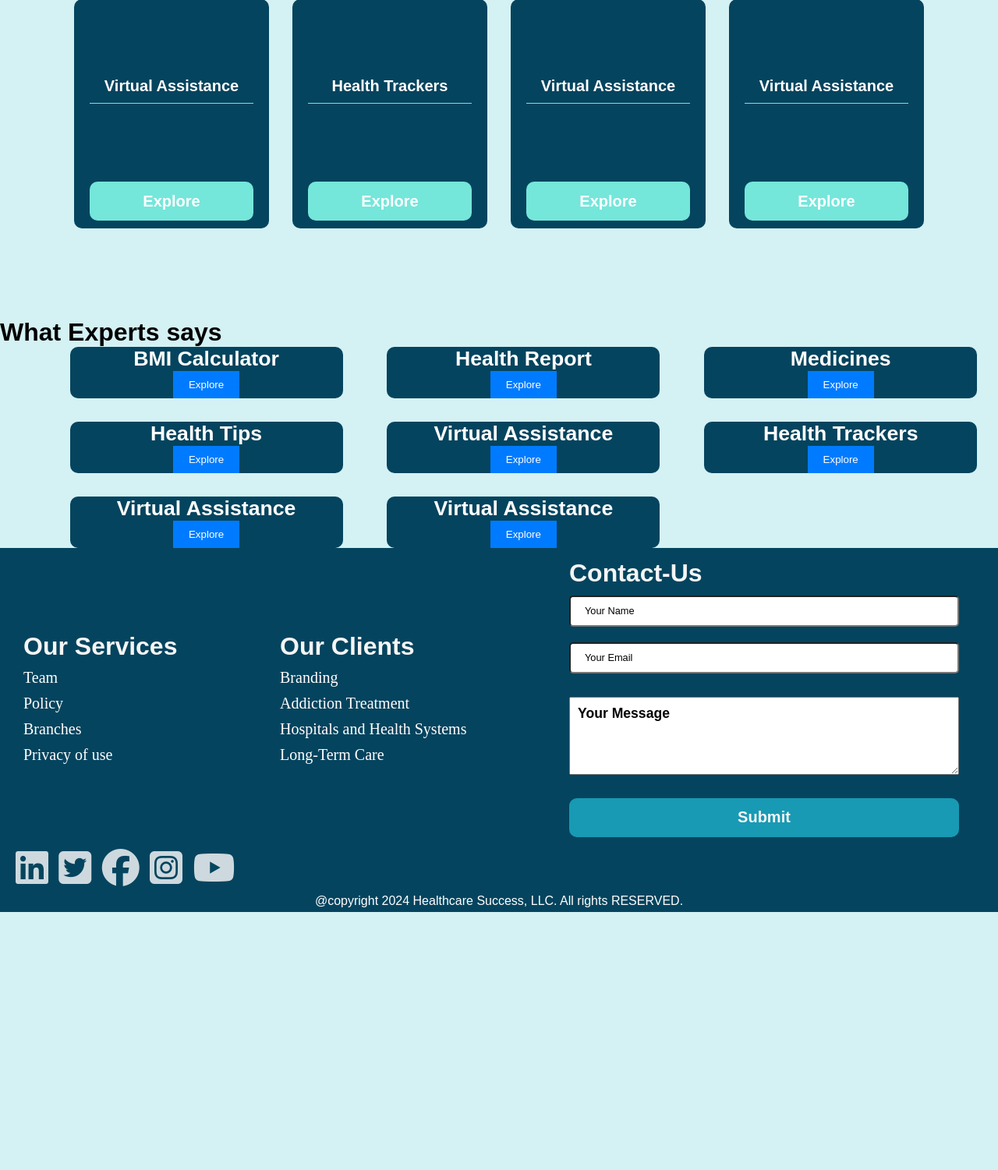
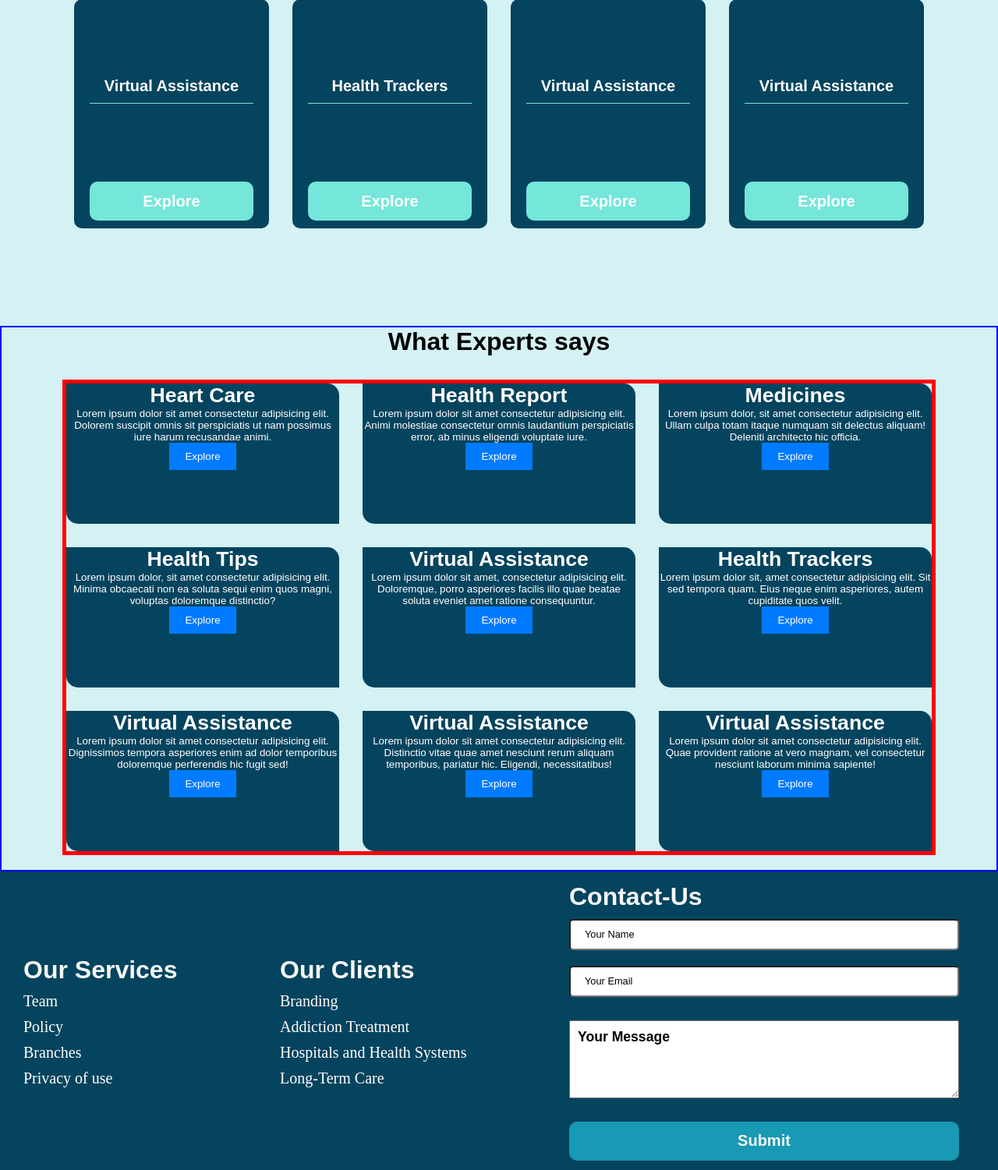
Before and after one commit to poulomi-03/digihealth, a PHP site: page /index.html in a window 1280 px wide; the page is wider, and only the part inside the window is pictured. Shown: the part 1258-2759 px from the top of that part at 78% size. Before the commit the page ends 2428 px from the top of that part, so only its background shows below. Run offline with PHP 8.4, Linux system fonts and the light colour scheme.

Commit message:
added blogs section

```diff
--- a/index.html
+++ b/index.html
@@ -1,14 +1,17 @@
 <!DOCTYPE html>
 <html lang="en">
-
   <head>
     <meta charset="UTF-8" />
     <meta name="viewport" content="width=device-width, initial-scale=1.0" />
     <title>Healthcare Website</title>
     <link rel="stylesheet" href="./styles/style.css" />
-  <link rel="stylesheet" href="https://cdnjs.cloudflare.com/ajax/libs/font-awesome/6.5.2/css/all.min.css"
+    <link
+      rel="stylesheet"
+      href="https://cdnjs.cloudflare.com/ajax/libs/font-awesome/6.5.2/css/all.min.css"
       integrity="sha512-SnH5WK+bZxgPHs44uWIX+LLJAJ9/2PkPKZ5QiAj6Ta86w+fsb2TkcmfRyVX3pBnMFcV7oQPJkl9QevSCWr3W6A=="
-    crossorigin="anonymous" referrerpolicy="no-referrer" />
+      crossorigin="anonymous"
+      referrerpolicy="no-referrer"
+    />
   </head>
 
   <body>
@@ -93,42 +96,91 @@
       <h1>What Experts says</h1>
       <div class="blogs-wrapper">
         <div class="card1">
-        <h1>BMI Calculator</h1>
+          <h1>Heart Care</h1>
+          <p>
+            Lorem ipsum dolor sit amet consectetur adipisicing elit. Dolorem
+            suscipit omnis sit perspiciatis ut nam possimus iure harum
+            recusandae animi.
+          </p>
           <button>Explore</button>
         </div>
 
         <div class="card2">
           <h1>Health Report</h1>
+          <p>
+            Lorem ipsum dolor sit amet consectetur adipisicing elit. Animi
+            molestiae consectetur omnis laudantium perspiciatis error, ab minus
+            eligendi voluptate iure.
+          </p>
           <button>Explore</button>
         </div>
 
         <div class="card3">
           <h1>Medicines</h1>
+          <p>
+            Lorem ipsum dolor, sit amet consectetur adipisicing elit. Ullam
+            culpa totam itaque numquam sit delectus aliquam! Deleniti architecto
+            hic officia.
+          </p>
           <button>Explore</button>
         </div>
 
         <div class="card4">
           <h1>Health Tips</h1>
+          <p>
+            Lorem ipsum dolor, sit amet consectetur adipisicing elit. Minima
+            obcaecati non ea soluta sequi enim quos magni, voluptas doloremque
+            distinctio?
+          </p>
           <button>Explore</button>
         </div>
 
         <div class="card5">
           <h1>Virtual Assistance</h1>
+          <p>
+            Lorem ipsum dolor sit amet, consectetur adipisicing elit.
+            Doloremque, porro asperiores facilis illo quae beatae soluta eveniet
+            amet ratione consequuntur.
+          </p>
           <button>Explore</button>
         </div>
 
-      <div class="card5">
+        <div class="card6">
           <h1>Health Trackers</h1>
+          <p>
+            Lorem ipsum dolor sit, amet consectetur adipisicing elit. Sit sed
+            tempora quam. Eius neque enim asperiores, autem cupiditate quos
+            velit.
+          </p>
           <button>Explore</button>
         </div>
 
-      <div class="card5">
+        <div class="card7">
           <h1>Virtual Assistance</h1>
+          <p>
+            Lorem ipsum dolor sit amet consectetur adipisicing elit. Dignissimos
+            tempora asperiores enim ad dolor temporibus doloremque perferendis
+            hic fugit sed!
+          </p>
           <button>Explore</button>
         </div>
 
-      <div class="card5">
+        <div class="card8">
           <h1>Virtual Assistance</h1>
+          <p>
+            Lorem ipsum dolor sit amet consectetur adipisicing elit. Distinctio
+            vitae quae amet nesciunt rerum aliquam temporibus, pariatur hic.
+            Eligendi, necessitatibus!
+          </p>
+          <button>Explore</button>
+        </div>
+        <div class="card9">
+          <h1>Virtual Assistance</h1>
+          <p>
+            Lorem ipsum dolor sit amet consectetur adipisicing elit. Quae
+            provident ratione at vero magnam, vel consectetur nesciunt laborum
+            minima sapiente!
+          </p>
           <button>Explore</button>
         </div>
       </div>
@@ -179,15 +231,52 @@
         <h2>Sign Up</h2>
 
         <form id="signupForm" action="index.php" method="post">
-        <input type="text" id="username" name="username" required placeholder="Enter Your Name" />
-        <input type="email" id="email" name="email" required placeholder="Enter Your Email" />
-        <input type="number" id="age" name="age" required placeholder="Enter Your Age" />
-        <input type="tel" id="phonenumber" name="phonenumber" required placeholder="Phone Number" />
+          <input
+            type="text"
+            id="username"
+            name="username"
+            required
+            placeholder="Enter Your Name"
+          />
+          <input
+            type="email"
+            id="email"
+            name="email"
+            required
+            placeholder="Enter Your Email"
+          />
+          <input
+            type="number"
+            id="age"
+            name="age"
+            required
+            placeholder="Enter Your Age"
+          />
+          <input
+            type="tel"
+            id="phonenumber"
+            name="phonenumber"
+            required
+            placeholder="Phone Number"
+          />
           <!-- <input type="radio" name="gender" id="gender">Male
          <input type="radio" name="gender" id="gender">Female -->
-        <input type="password" id="password" name="password" required placeholder="Password" />
-        <input type="password" id="confirmPassword" name="confirmPassword" required placeholder="Confirm Password" />
+          <input
+            type="password"
+            id="password"
+            name="password"
+            required
+            placeholder="Password"
+          />
+          <input
+            type="password"
+            id="confirmPassword"
+            name="confirmPassword"
+            required
+            placeholder="Confirm Password"
+          />
           <button type="submit" class="btn1">Sign Up</button>
+          <a href="#" class="login">Already a user? Login</a>
         </form>
       </div>
     </div>
@@ -195,9 +284,7 @@
 
     <script src="./scripts/script.js"></script>
   </body>
-
 </html>
-
 
 <!-- Changed by suraj -->
 <!--changed by poulomi-->
--- a/styles/style.css
+++ b/styles/style.css
@@ -180,11 +180,10 @@ html {
 /* services section ends here  */
 /* blogs section starts here */
 
-
-.blog-container {
-  margin-top: 150px;
-  /* border: 2px solid blue; */
-  height: 800px;
+.blogs-container {
+  margin-top: 10px;
+  border: 2px solid blue;
+  height: 700px;
   display: flex;
   flex-direction: column;
   gap: 30px;
@@ -196,28 +195,22 @@ html {
   display: grid;
   overflow: hidden;
   gap: 30px;
-  margin-left: 7%;
   grid-template-columns: repeat(3, 1fr);
   grid-template-rows: repeat(3, 1fr);
   justify-content: space-between;
-  /* border: 5px solid red; */
+  border: 5px solid red;
 }
-
 
 .blogs-wrapper div {
   width: 350px;
   background-color: #05445e;
-  height: auto;
+  height: 180px;
   color: #fff;
   font-size: smaller;
   text-align: center;
-  border-radius: 10px;
+  border-top-right-radius: 15px;
+  border-bottom-left-radius: 15px;
 }
-
-
-
-
-
 
 /* footer section starts here  */
 
@@ -379,11 +372,18 @@ input[type="password"]::placeholder {
   width: 25%;
   height: 60%;
   border-radius: 10px;
-  box-shadow: 0 4px 8px 0 rgba(170, 180, 242, 0.4), 0 6px 20px 0 rgba(51, 108, 205, 0.4);
+  box-shadow: 0 4px 8px 0 rgba(170, 180, 242, 0.4),
+    0 6px 20px 0 rgba(51, 108, 205, 0.4);
 }
 .modal-content h2 {
   margin-bottom: 30px;
   color: #05445e;
+}
+.modal-content a{
+  text-decoration: none;
+  color: #05445e;
+  text-align: center;
+  margin-top: 10px;
 }
 .close {
   color: #05445e;
```
Lines whose indentation alone changed are shown as unchanged.
